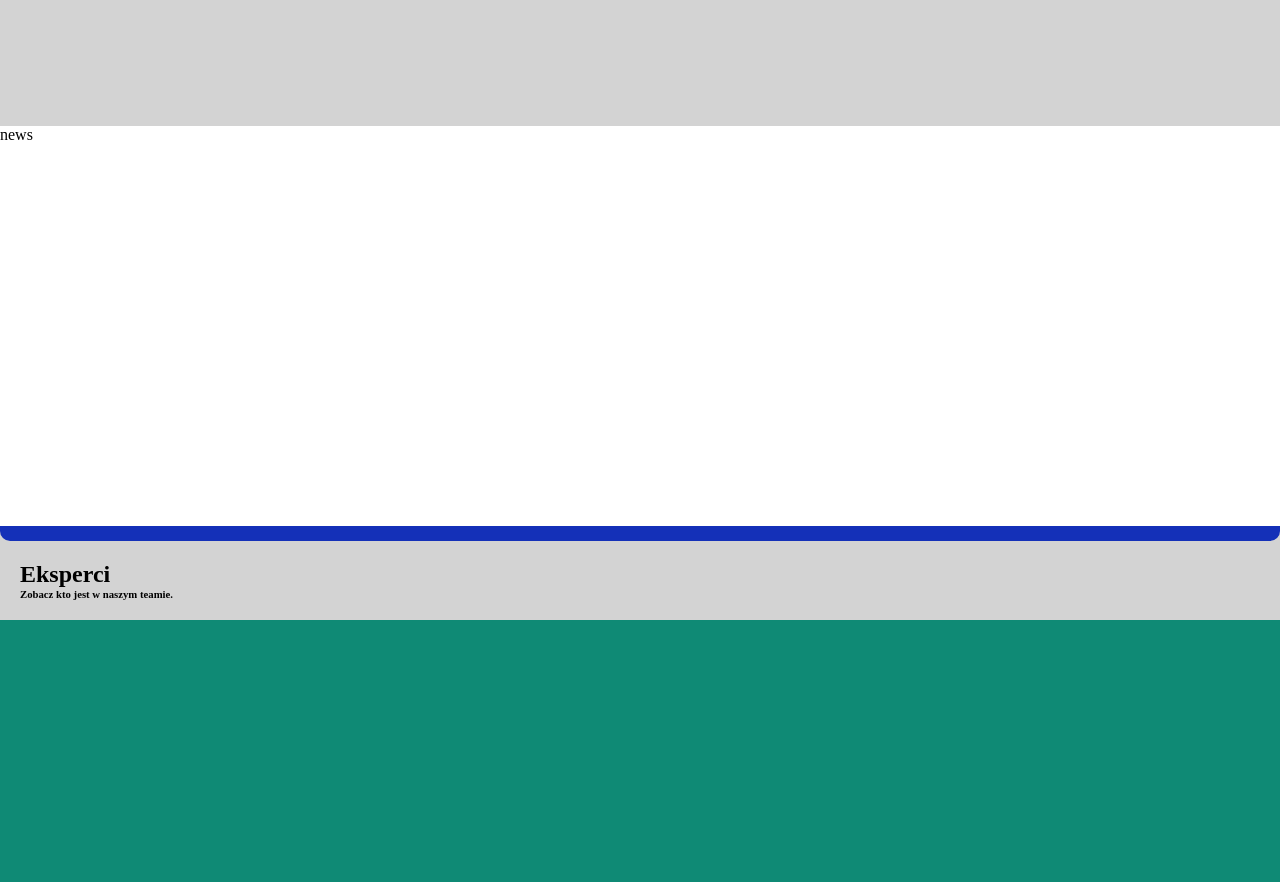
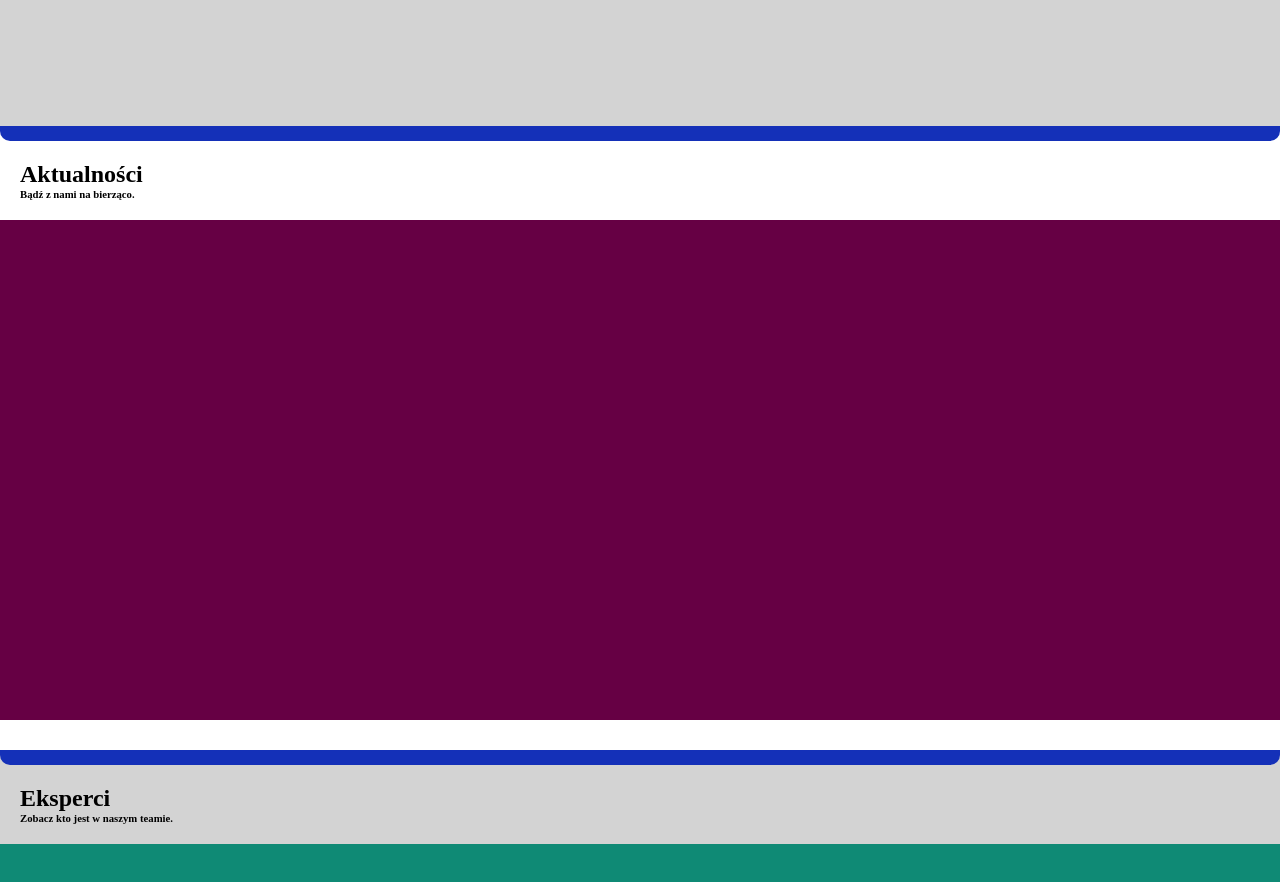
Before and after one commit to krk-developers/tenstep-page-project, a Vue app: page / in a window 1280 px wide. Shown: the part 1160-2042 px from the top of the page. Built offline with nearby package versions, Linux system fonts and the light colour scheme.

Commit message:
section-news - basic structure & styles ADD

```diff
--- a/src/components/Container/App-main/Section-news.vue
+++ b/src/components/Container/App-main/Section-news.vue
@@ -1,6 +1,11 @@
 <template>
   <section class="section-news">
-news
+    <div class="top-bar"></div>
+    <div class="news-header section-header">
+      <h2>Aktualności</h2>
+      <h6>Bądź z nami na bierząco.</h6>
+    </div>
+    <div class="news-content"></div>
   </section>
 </template>
 
@@ -12,6 +17,12 @@ export default {
 
 <style lang="scss">
 .section-news{
-  height: 400px;
+  padding-bottom: 30px;
 }
+
+.news-content{
+  height: 500px;
+  background: hsl(320, 100%, 20%);
+}
+
 </style>
```
